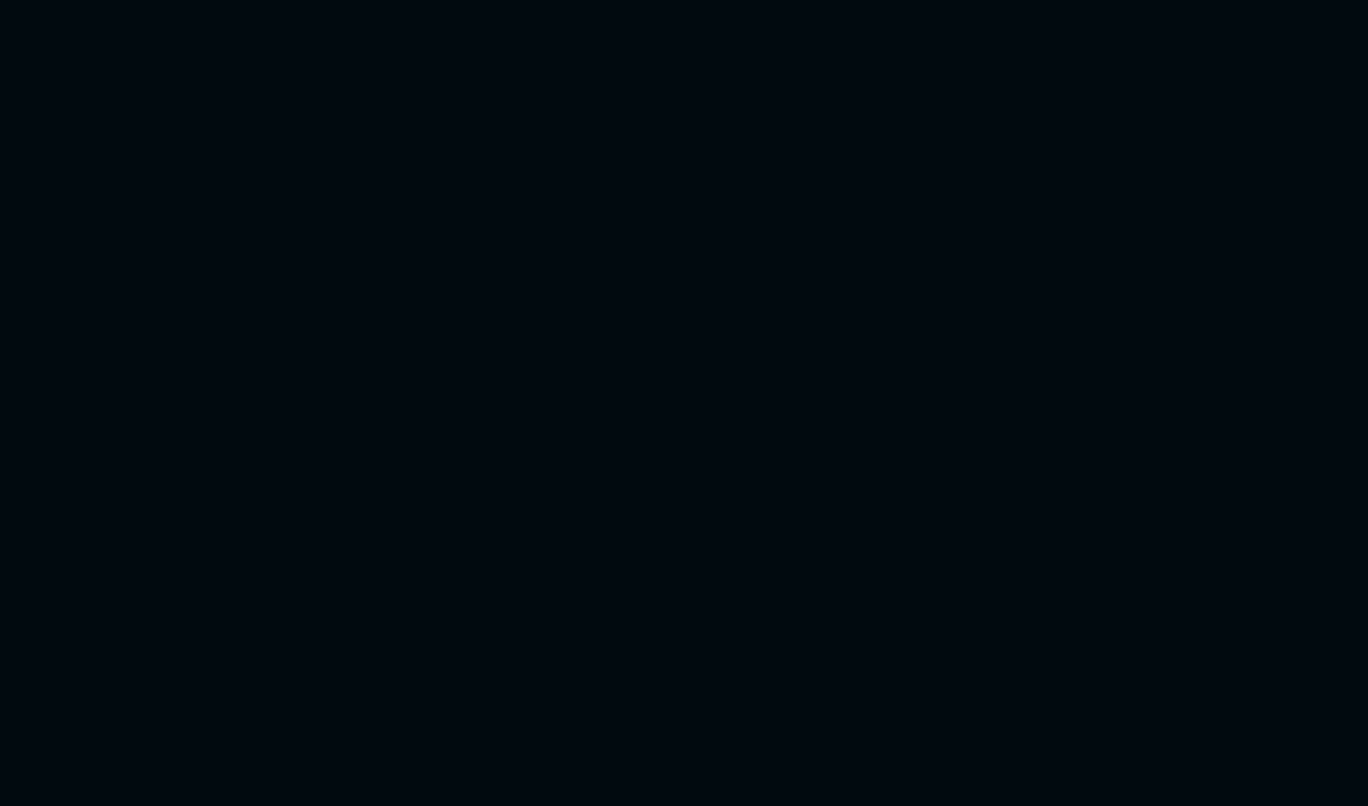
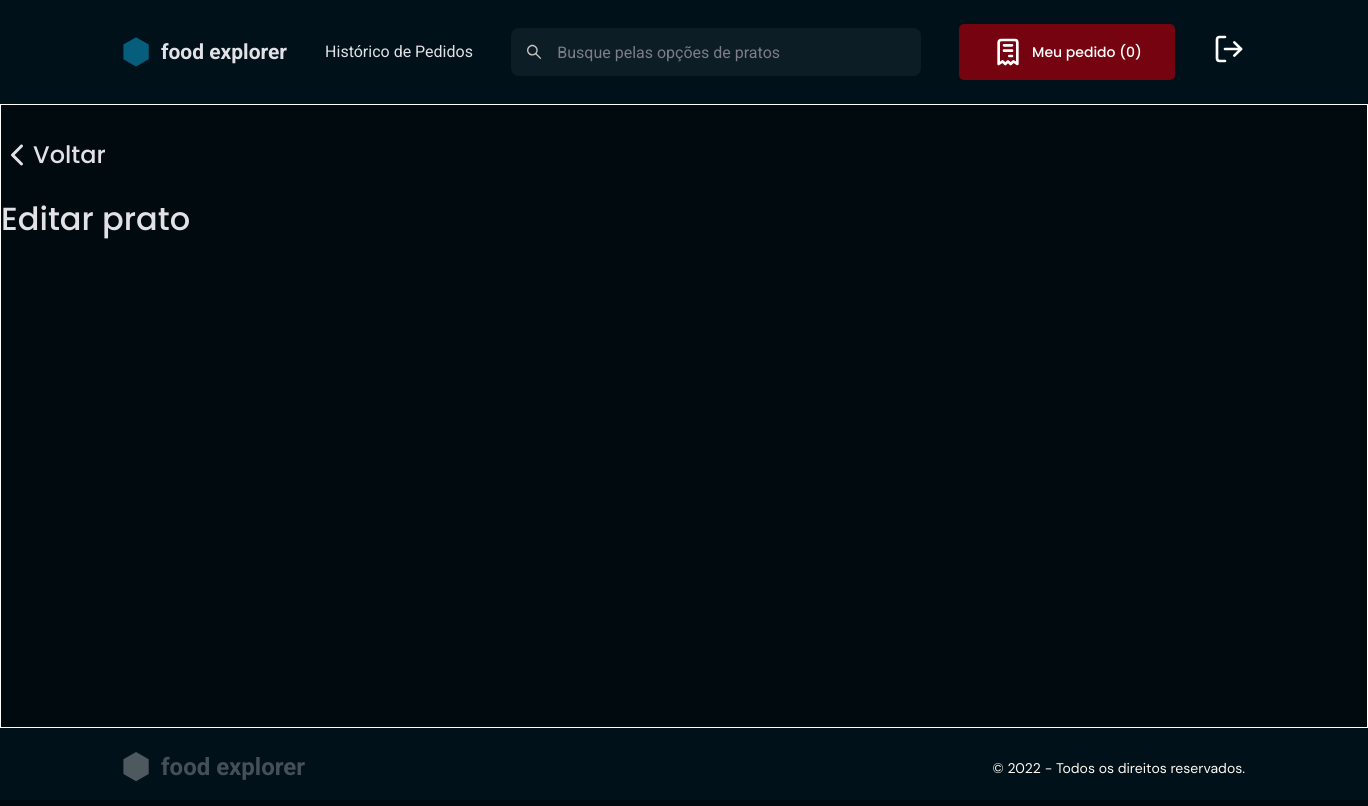
Before and after one commit to RenanFachin/RS_FoodExplorer, a React (Vite) app: page /edit/1 in a window 1280 px wide. Before the commit this address had no page. Shown: the whole page, 1368 px wide, since content can reach past the window. Built offline with nearby package versions, Linux system fonts and the light colour scheme.

Commit message:
inicia a contrução da página edit

```diff
--- a/src/Routes/app.routes.jsx
+++ b/src/Routes/app.routes.jsx
@@ -5,6 +5,7 @@ import { Home } from '../pages/Home'
 import { Details } from '../pages/Details'
 import { OrderHistory } from '../pages/OrderHistory'
 import { OrderPage } from '../pages/OrderPage'
+import { Edit } from '../pages/Edit'
 /*
 
 Falta por as outras páginas ainda
@@ -18,6 +19,7 @@ export function AppRoutes(){
             <Route path="/details/:id" element={<Details />} />
             <Route path="/orderhistory" element={<OrderHistory />} />
             <Route path="/orderpage" element={<OrderPage />} />
+            <Route path="/edit/:id" element={<Edit />} />
             {/* Colocar os outros */}
         </Routes>
     )
--- a/src/components/Card/index.jsx
+++ b/src/components/Card/index.jsx
@@ -6,9 +6,13 @@ import { BiMinus, BiPlus} from 'react-icons/bi'
 import { AiOutlineHeart, AiFillHeart } from 'react-icons/ai'
 
 import { useState, useEffect } from 'react'
+import { useNavigate } from 'react-router-dom';
+
 
 export function Card({title, description, price, ...rest}){
     const imagem = `../../../src/assets/Pratos/${title}.png`
+    // Iniciando o navigate
+    const navigate = useNavigate()
 
     // Começando em 1 a quantidade
     const [quantity, setQuantity] = useState(1)
@@ -24,13 +28,22 @@ export function Card({title, description, price, ...rest}){
         }
     }
 
+    // function handleMoreDetailsAboutMeal(id){
+    //     navigate(`/details/${id}`)
+    // }
+
+
+
     return(
         <Container>
-            <button className='FavoriteDish'>
+            <button className='FavoriteDish' >
                 <AiOutlineHeart />
             </button>
 
-            <img src={imagem} alt="" />
+            <img
+            src={imagem}
+            alt=""
+            />
 
             <h2>{title}</h2>
             <span>{description}</span>
--- a/src/components/DetailsCard/index.jsx
+++ b/src/components/DetailsCard/index.jsx
@@ -4,8 +4,23 @@ import { Button } from '../Button/index'
 import { BiMinus, BiPlus } from 'react-icons/bi'
 import { IoIosArrowBack } from 'react-icons/io'
 
+import { useState, useEffect } from 'react'
 
 export function DetailsCard({title, description, price}){
+    // Começando em 1 a quantidade
+    const [quantity, setQuantity] = useState(1)
+
+    function handleAddItem() {
+        setQuantity (quantity+1)
+    }
+
+    function handleRemoveItem() {
+        setQuantity (quantity-1)
+        if(quantity == 1){
+            setQuantity(1)
+        }
+    }
+
     return(
         <Container>
 
@@ -50,13 +65,19 @@ export function DetailsCard({title, description, price}){
                     <h4>R$ {price}</h4>
 
                     <div className='Amount'>
-                        <button className='MinusItem'>
+                        <button
+                        className='MinusItem'
+                        onClick={handleRemoveItem}
+                        >
                             <BiMinus />
                         </button>
 
-                        <span>01</span>
+                        <span>0{quantity}</span>
 
-                        <button className='PlusItem'>
+                        <button
+                        className='PlusItem'
+                        onClick={handleAddItem}
+                        >
                             <BiPlus />
                         </button>
 
--- a/src/components/DetailsCard/styles.js
+++ b/src/components/DetailsCard/styles.js
@@ -121,7 +121,8 @@ export const ButtonBack = styled(Link)`
 
     font-size: 2.4rem;
     font-weight: 500;
-    line-height: 33.6rem;
+    line-height: 3.6rem;
+    margin-top: 14rem;
 
     position: absolute;
     top: -10rem;
--- a/src/pages/Details/index.jsx
+++ b/src/pages/Details/index.jsx
@@ -11,9 +11,9 @@ export function Details(){
 
             <Main>
                 <DetailsCard
-                    title={"Salada de Ravanello"}
-                    description={"Rabanetes, folhas verdes e molho agridoce salpicados com gergelim."}
-                    price={25.97}
+                title={'aaa'}
+                description={'aaa'}
+                price={19.99}
                 />
             </Main>
 
--- /dev/null
+++ b/src/pages/Edit/index.jsx
@@ -0,0 +1,36 @@
+import { Container, Main, ButtonBack, Form } from './styles'
+
+import { Header } from '../../components/Header/'
+import { Footer } from '../../components/Footer/'
+import { Link } from 'react-router-dom'
+import { IoIosArrowBack } from 'react-icons/io'
+
+export function Edit(){
+    return(
+        <Container>
+            <Header />
+
+
+
+            <Main>
+                <ButtonBack>
+                    <Link to ='/'>
+                        <IoIosArrowBack size={32} />
+                        Voltar
+                    </Link>
+
+                    <h2>Editar prato</h2>
+                </ButtonBack>
+
+
+
+                <Form>
+
+                </Form>
+
+            </Main>
+
+            <Footer />
+        </Container>
+    )
+}
--- /dev/null
+++ b/src/pages/Edit/styles.js
@@ -0,0 +1,59 @@
+import styled from 'styled-components'
+
+export const Container = styled.div`
+    width: 100%;
+    height: 100vh;
+
+    display: grid;
+    grid-template-rows: 10.4rem auto 7.2rem;
+    grid-area:
+    "header"
+    "main"
+    "footer";
+
+`;
+
+export const Main = styled.main`
+    grid-area: "main";
+    /* max-width: 136.8rem; */
+    margin: 0 auto;
+    width: 136.8rem;
+
+    display: flex;
+
+    border: 1px solid white;
+
+`;
+
+export const ButtonBack = styled.div`
+    margin: 3.2rem 0;
+    max-width: 136.8rem;
+    display: flex;
+    flex-direction: column;
+    gap: 2.4rem;
+
+    > a {
+        background-color: transparent;
+        color: ${({theme})=> theme.COLORS.GRAY};
+
+        display: flex;
+        align-items: center;
+
+        font-size: 2.4rem;
+        font-weight: 500;
+        line-height: 3.6rem;
+
+    }
+
+    > h2 {
+        font-size: 3.2rem;
+        font-weight: 500;
+        line-height: 4.48rem;
+    }
+`;
+
+export const Form = styled.form`
+    display: flex;
+    flex-direction: column;
+
+`;
```
